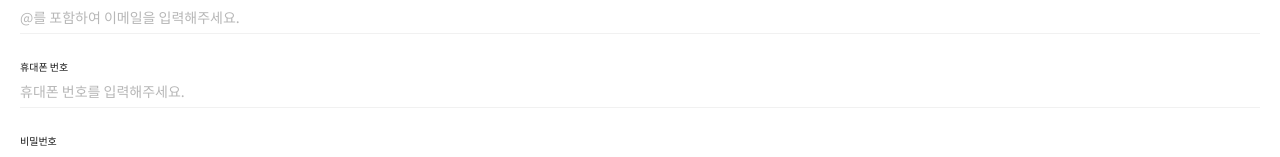
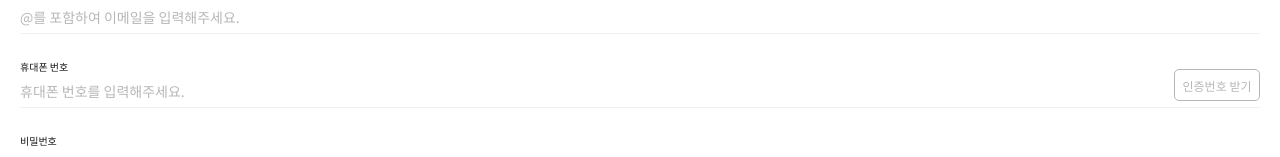
Before and after one commit to hyundang/resize_beta, a Next.js app: page /signup in a window 1280 px wide. Shown: the part 342-499 px from the top of the page. Built offline with nearby package versions, Linux system fonts and the light colour scheme.

Commit message:
feat: signup (#14)
* feat: add CE button

- 인증번호 받기, 확인 버튼 추가

* fix: publishing + icon

- 아이콘 에셋 변경
- date input 창 퍼블리싱 변경

```diff
--- a/pages/signup.js
+++ b/pages/signup.js
@@ -6,6 +6,7 @@ import { Check, Header, Radio } from "../src/components/common";
 import { InputBox, Postcode, DateInput } from "../src/components/register";
 // assets
 import ic_lt_arrow from "../src/assets/icons/ic-arrow-side-black.svg";
+import ic_dropdown from "../src/assets/icons/dropdown.svg";
 import ic_down_arrow from "../src/assets/icons/arrow-down.svg";
 import ic_up_arrow from "../src/assets/icons/arrow-up.svg";
 import ic_find from "../src/assets/icons/ic-find.svg";
@@ -37,6 +38,11 @@ const SignupPage = () => {
   const [pwCheck, setPwCheck] = useState(false);
   // for postcode api
   const [isPostOpen, setIsPostOpen] = useState(false);
+  // for phone number
+  const [pnFormat, setPnFormat] = useState(false);
+  const [isCEGetBtnAtv, setIsCEGetBtnAtv] = useState(false);
+  // for certification
+  const [isCEOkay, setIsCEOkay] = useState(false);
   // for policybox
   const [isPolicyOpen, setIsPolicyOpen] = useState({
     one: false,
@@ -74,6 +80,7 @@ const SignupPage = () => {
     });
   };
 
+  // for inputs
   const handleInputDate = (date, e) => {
     const d = new Date(date);
     const data = d.toISOString().slice(0, 10);
@@ -81,6 +88,18 @@ const SignupPage = () => {
       ...inputData,
       birth: [d, data],
     });
+  };
+
+  const handleCEGetBtn = () => {
+    if (inputData.phone.length > 0) {
+      setIsCEGetBtnAtv(true);
+      setPnFormat(false);
+      setIsCEOkay(true);
+    }
+  };
+
+  const handleCECheckBtn = () => {
+    setIsCEOkay(false);
   };
 
   // for check all
@@ -109,6 +128,8 @@ const SignupPage = () => {
           check_list: inputData.check_list.concat([e.target.id]),
         });
   };
+
+  // for policy down btn click
   const handleDownClick = (e) => {
     e.stopPropagation();
     switch (e.target.id) {
@@ -158,6 +179,15 @@ const SignupPage = () => {
         );
   }, [inputData.password_check]);
 
+  // phone number format check
+  useEffect(() => {
+    inputData.phone.length === 0
+      ? setPnFormat(true)
+      : setPnFormat(
+          (inputData.phone[0] === "0") & (inputData.phone.length === 11)
+        );
+  }, [inputData.phone]);
+
   return (
     <>
       <Header className="header">
@@ -182,7 +212,7 @@ const SignupPage = () => {
         <Qtext>생일</Qtext>
         <Icon
           className="ic_find"
-          src={ic_down_arrow}
+          src={ic_dropdown}
           style={{ top: "15rem" }}
         />
         <DateInput onChange={handleInputDate} inputDate={inputData.birth} />
@@ -215,6 +245,7 @@ const SignupPage = () => {
         />
         <div style={{ height: "2.45rem" }} />
         <Qtext>휴대폰 번호</Qtext>
+        <div>
           <InputBox
             type="number"
             id="phone"
@@ -222,7 +253,46 @@ const SignupPage = () => {
             value={inputData.phone}
             onChange={handleInputChange}
           />
+          <CEBtn
+            id="CECGetBtn"
+            style={{ top: "36.1rem" }}
+            isActive={pnFormat & (inputData.phone.length !== 0)}
+            onClick={pnFormat ? handleCEGetBtn : () => {}}
+          >
+            인증번호 받기
+          </CEBtn>
+        </div>
+        {!pnFormat && !isCEGetBtnAtv && (
+          <DescText>올바른 휴대폰 번호를 입력해주세요</DescText>
+        )}
         <div style={{ height: "2.45rem" }} />
+        {isCEGetBtnAtv && (
+          <>
+            <Qtext>인증번호</Qtext>
+            <InputBox
+              type="number"
+              id="CE"
+              placeholder=""
+              value={inputData.CE}
+              onChange={handleInputChange}
+            />
+            <Time isActive={isCEOkay}>3:00</Time>
+            <CEBtn
+              id="CECheckBtn"
+              style={{ top: "43.5rem" }}
+              isActive={isCEOkay}
+              onClick={isCEOkay ? handleCECheckBtn : () => {}}
+            >
+              인증번호 확인
+            </CEBtn>
+            {isCEOkay ? (
+              <DescText>문자메시지로 전송된 인증번호를 입력해주세요.</DescText>
+            ) : (
+              <DescText>인증되었습니다.</DescText>
+            )}
+            <div style={{ height: "2.45rem" }} />
+          </>
+        )}
         <Qtext>비밀번호</Qtext>
         <InputBox
           type="password"
@@ -374,6 +444,54 @@ const DescText = styled.div`
 
   font-weight: 400;
   color: ${({ theme }) => theme.colors.blue};
+`;
+
+const CEBtn = styled.div`
+  position: absolute;
+  right: 2rem;
+  z-index: 2;
+
+  width: 8.6rem;
+  height: 3.2rem;
+  border-radius: 0.5rem;
+
+  display: flex;
+  align-items: center;
+  justify-content: center;
+
+  font-size: 1.2rem;
+  font-weight: 400;
+
+  transition: 0.2s;
+
+  ${(props) =>
+    props.isActive
+      ? css`
+          border: none;
+          background-color: ${({ theme }) => theme.colors.black};
+          color: ${({ theme }) => theme.colors.white};
+        `
+      : css`
+          border: solid 0.1rem ${({ theme }) => theme.colors.gray_2};
+          background-color: ${({ theme }) => theme.colors.white};
+          color: ${({ theme }) => theme.colors.gray_2};
+        `}
+`;
+
+const Time = styled.div`
+  position: absolute;
+  top: 44.2rem;
+  right: 12.6rem;
+  z-index: 2;
+
+  width: 2.6rem;
+  height: 1.8rem;
+
+  display: ${(props) => (props.isActive ? "block" : "none")};
+
+  font-size: 1.2rem;
+  font-weight: 400;
+  color: ${({ theme }) => theme.colors.red};
 `;
 
 const RadioWrap = styled.div`
--- a/styles/globals.css
+++ b/styles/globals.css
@@ -40,3 +40,6 @@ a {
 #datePicker:focus{
   border-bottom: solid 0.1rem #b7b7b7;
 }
+.react-datepicker-wrapper{
+  width: 100%;
+}
```
Also changed, not shown: src/assets/icons/arrow-down.svg, src/assets/icons/dropdown.svg (added). Lines whose indentation alone changed are shown as unchanged.
